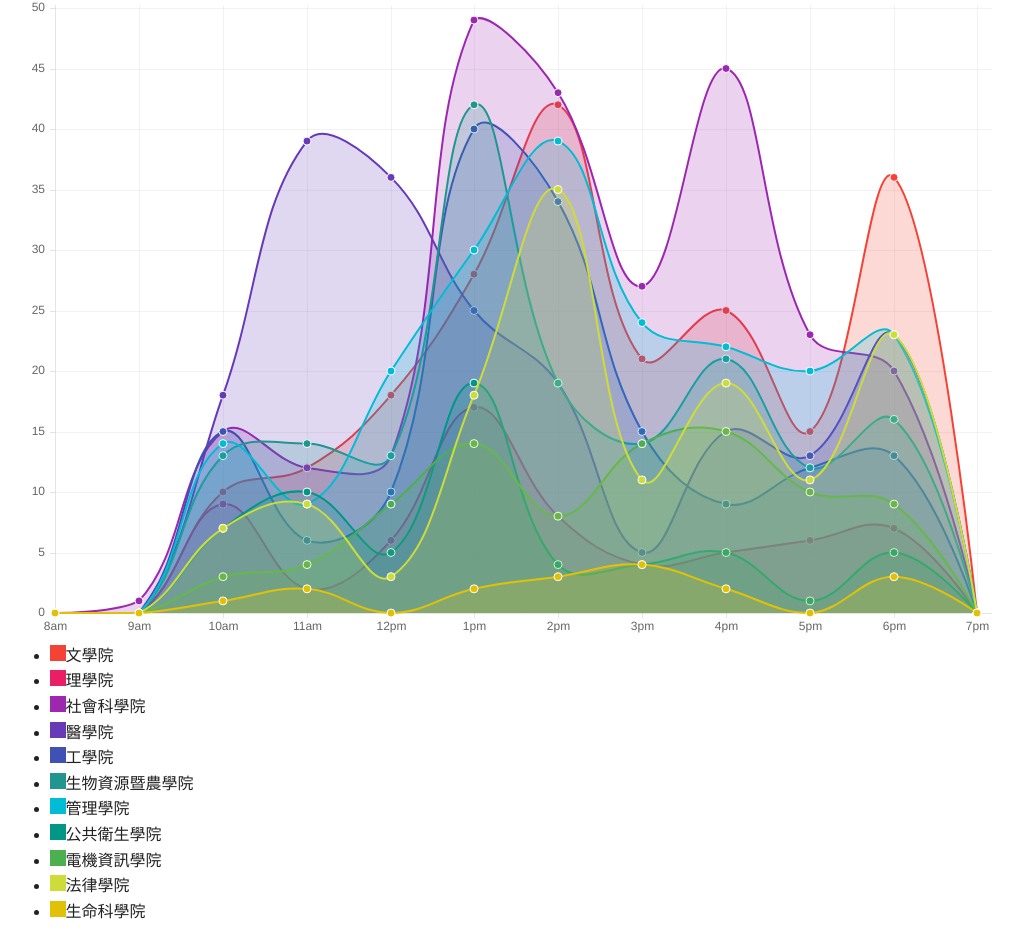
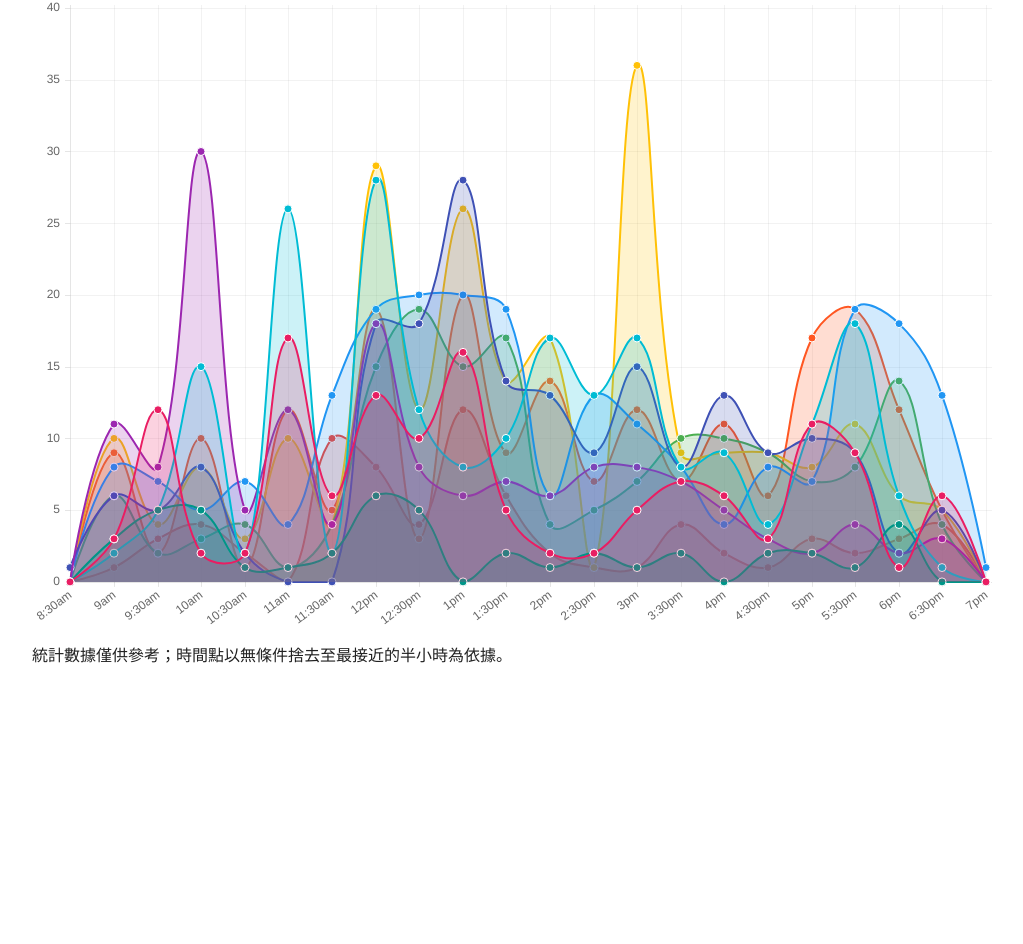
Before and after one commit to rschiang/ntu-vote-auth-stat, a website: page index.html in a window 1280 px wide. Shown: the part 77-1021 px from the top of the page, without its empty margins (123-1146 px from the left). After the commit the page ends 800 px from the top, so only its background shows below. Drawn offline with Linux system fonts and the light colour scheme.

Commit message:
Update chart

```diff
--- a/index.html
+++ b/index.html
@@ -5,140 +5,66 @@
     <meta charset='utf-8'>
     <link rel='stylesheet' href='bower_components/foundation/css/foundation.css'>
     <script src='bower_components/chartjs/Chart.min.js'></script>
-    <style type="text/css">
-        #legend1 span {
-            display: inline-block;
-            width: 1em; height: 1em;
-        }
-    </style>
 </head>
 <body>
     <div class='row'>
         <div class='large-12 columns'>
             <h1>領票統計</h1>
             <canvas id='chart1' width='960px' height='640px'></canvas>
-            <div id='legend1'></div>
+            <p>統計數據僅供參考；時間點以無條件捨去至最接近的半小時為依據。</p>
         </div>
     </div>
     <script>
+        var colors = ['f44336', 'ff5722', 'ffc107', '4caf50', '2196f3', '3f51b5', '9c27b0', '00bcd4', '009688', 'e91e63'];
+        var labels = []; for (var i = 17; i < 39; i++) labels.push(Math.floor((i >= 26 ? i - 24 : i) / 2) + (i % 2 == 0 ? '' : ':30') + (i >= 24 ? 'pm' : 'am'));
+        var raw_data = {
+            '水源校區': [0, 1, 3, 4, 2, 0, 10, 8, 4, 12, 6, 2, 1, 1, 4, 2, 1, 3, 2, 3, 4, 0],
+            '二活': [0, 9, 2, 10, 1, 12, 5, 19, 3, 20, 9, 14, 7, 12, 7, 11, 6, 17, 19, 12, 5, 0],
+            '共同': [0, 10, 4, 8, 3, 10, 4, 29, 12, 26, 14, 17, 1, 36, 9, 9, 9, 8, 11, 6, 5, 0],
+            '男一舍': [0, 6, 2, 3, 4, 1, 4, 15, 19, 15, 17, 4, 5, 7, 10, 10, 9, 7, 8, 14, 4, 0],
+            '活大': [0, 8, 7, 5, 7, 4, 13, 19, 20, 20, 19, 6, 13, 11, 8, 4, 8, 7, 19, 18, 13, 1],
+            '新社科院': [1, 6, 5, 8, 2, 0, 0, 18, 18, 28, 14, 13, 9, 15, 8, 13, 9, 10, 9, 2, 5, 0],
+            '新生': [0, 11, 8, 30, 5, 12, 4, 18, 8, 6, 7, 6, 8, 8, 7, 5, 3, 2, 4, 2, 3, 0],
+            '普通': [0, 2, 5, 15, 2, 26, 2, 28, 12, 8, 10, 17, 13, 17, 8, 9, 4, 11, 18, 6, 1, 0],
+            '公衛大樓': [0, 3, 5, 5, 1, 1, 2, 6, 5, 0, 2, 1, 2, 1, 2, 0, 2, 2, 1, 4, 0, 0],
+            '醫學院': [0, 3, 12, 2, 2, 17, 6, 13, 10, 16, 5, 2, 2, 5, 7, 6, 3, 11, 9, 1, 6, 0],
+        }
+        var raw_data_cumu = {
+            '水源校區': [0, 1, 4, 8, 10, 10, 20, 28, 32, 44, 50, 52, 53, 54, 58, 60, 61, 64, 66, 69, 73, 73],
+            '二活': [0, 9, 11, 21, 22, 34, 39, 58, 61, 81, 90, 104, 111, 123, 130, 141, 147, 164, 183, 195, 200, 200],
+            '共同': [0, 10, 14, 22, 25, 35, 39, 68, 80, 106, 120, 137, 138, 174, 183, 192, 201, 209, 220, 226, 231, 231],
+            '男一舍': [0, 6, 8, 11, 15, 16, 20, 35, 54, 69, 86, 90, 95, 102, 112, 122, 131, 138, 146, 160, 164, 164],
+            '活大': [0, 8, 15, 20, 27, 31, 44, 63, 83, 103, 122, 128, 141, 152, 160, 164, 172, 179, 198, 216, 229, 230],
+            '新社科院': [1, 7, 12, 20, 22, 22, 22, 40, 58, 86, 100, 113, 122, 137, 145, 158, 167, 177, 186, 188, 193, 193],
+            '新生': [0, 11, 19, 49, 54, 66, 70, 88, 96, 102, 109, 115, 123, 131, 138, 143, 146, 148, 152, 154, 157, 157],
+            '普通': [0, 2, 7, 22, 24, 50, 52, 80, 92, 100, 110, 127, 140, 157, 165, 174, 178, 189, 207, 213, 214, 214],
+            '公衛大樓': [0, 3, 8, 13, 14, 15, 17, 23, 28, 28, 30, 31, 33, 34, 36, 36, 38, 40, 41, 45, 45, 45],
+            '醫學院': [0, 3, 15, 17, 19, 36, 42, 55, 65, 81, 86, 88, 90, 95, 102, 108, 111, 122, 131, 132, 138, 138],
+        }
+
+        function to_hex(b) {
+            var conv_table = { '0': 0, '1': 1, '2': 2, '3': 3, '4': 4, '5': 5, '6': 6, '7': 7, '8': 8, '9': 9,
+                               'a': 10, 'b': 11, 'c': 12, 'd': 13, 'e': 14, 'f': 15 }
+            return conv_table[b[0]] * 16 + conv_table[b[1]];
+        }
+
+        var dataset = [];
+        for (var i in raw_data) {
+            var color = '#' + colors.shift();
+            dataset.push({
+                label: i,
+                data: raw_data[i],
+                fillColor: 'rgba('+to_hex(color.substring(1,3))+','+to_hex(color.substring(3,5))+','+to_hex(color.substring(5,7))+',.2)',
+                strokeColor: color,
+                pointColor: color,
+                pointStrokeColor: '#fff',
+                pointHighlightFill: '#fff',
+                pointHighlightStroke: color,
+            });
+        }
+
         var context = document.getElementById('chart1').getContext('2d');
-        var data = {
-            labels: ['8am', '9am', '10am', '11am', '12pm', '1pm', '2pm', '3pm', '4pm', '5pm', '6pm', '7pm'],
-            datasets:[
-                {
-                    label: '文學院',
-                    fillColor: 'rgba(244,67,54,0.2)',
-                    strokeColor: 'rgba(244,67,54,1)',
-                    pointColor: 'rgba(244,67,54,1)',
-                    pointStrokeColor: '#fff',
-                    pointHighlightFill: '#fff',
-                    pointHighlightStroke: 'rgba(244,67,54,1)',
-                    data: [0, 0, 10, 12, 18, 28, 42, 21, 25, 15, 36, 0],
-                },
-                {
-                    label: '理學院',
-                    fillColor: 'rgba(233,30,99,0.2)',
-                    strokeColor: 'rgba(233,30,99,1)',
-                    pointColor: 'rgba(233,30,99,1)',
-                    pointStrokeColor: '#fff',
-                    pointHighlightFill: '#fff',
-                    pointHighlightStroke: 'rgba(233,30,99,1)',
-                    data: [0, 0, 9, 2, 6, 17, 8, 4, 5, 6, 7, 0],
-                },
-                {
-                    label: '社會科學院',
-                    fillColor: 'rgba(156,39,176,0.2)',
-                    strokeColor: 'rgba(156,39,176,1)',
-                    pointColor: 'rgba(156,39,176,1)',
-                    pointStrokeColor: '#fff',
-                    pointHighlightFill: '#fff',
-                    pointHighlightStroke: 'rgba(156,39,176,1)',
-                    data: [0, 1, 15, 12, 13, 49, 43, 27, 45, 23, 20, 0],
-                },
-                {
-                    label: '醫學院',
-                    fillColor: 'rgba(103,58,183,0.2)',
-                    strokeColor: 'rgba(103,58,183,1)',
-                    pointColor: 'rgba(103,58,183,1)',
-                    pointStrokeColor: '#fff',
-                    pointHighlightFill: '#fff',
-                    pointHighlightStroke: 'rgba(103,58,183,1)',
-                    data: [0, 0, 18, 39, 36, 25, 19, 5, 15, 13, 23, 0],
-                },
-                {
-                    label: '工學院',
-                    fillColor: 'rgba(63,81,181,0.2)',
-                    strokeColor: 'rgba(63,81,181,1)',
-                    pointColor: 'rgba(63,81,181,1)',
-                    pointStrokeColor: '#fff',
-                    pointHighlightFill: '#fff',
-                    pointHighlightStroke: 'rgba(63,81,181,1)',
-                    data: [0, 0, 15, 6, 10, 40, 34, 15, 9, 12, 13, 0],
-                },
-                {
-                    label: '生物資源暨農學院',
-                    fillColor: 'rgba(33,150,143,0.2)',
-                    strokeColor: 'rgba(33,150,143,1)',
-                    pointColor: 'rgba(33,150,143,1)',
-                    pointStrokeColor: '#fff',
-                    pointHighlightFill: '#fff',
-                    pointHighlightStroke: 'rgba(33,150,143,1)',
-                    data: [0, 0, 13, 14, 13, 42, 19, 14, 21, 12, 16, 0],
-                },
-                {
-                    label: '管理學院',
-                    fillColor: 'rgba(0,188,212,0.2)',
-                    strokeColor: 'rgba(0,188,212,1)',
-                    pointColor: 'rgba(0,188,212,1)',
-                    pointStrokeColor: '#fff',
-                    pointHighlightFill: '#fff',
-                    pointHighlightStroke: 'rgba(0,188,212,1)',
-                    data: [0, 0, 14, 9, 20, 30, 39, 24, 22, 20, 23, 0],
-                },
-                {
-                    label: '公共衛生學院',
-                    fillColor: 'rgba(0,150,136,0.2)',
-                    strokeColor: 'rgba(0,150,136,1)',
-                    pointColor: 'rgba(0,150,136,1)',
-                    pointStrokeColor: '#fff',
-                    pointHighlightFill: '#fff',
-                    pointHighlightStroke: 'rgba(0,150,136,1)',
-                    data: [0, 0, 7, 10, 5, 19, 4, 4, 5, 1, 5, 0],
-                },
-                {
-                    label: '電機資訊學院',
-                    fillColor: 'rgba(76,175,80,0.2)',
-                    strokeColor: 'rgba(76,175,80,1)',
-                    pointColor: 'rgba(76,175,80,1)',
-                    pointStrokeColor: '#fff',
-                    pointHighlightFill: '#fff',
-                    pointHighlightStroke: 'rgba(76,175,80,1)',
-                    data: [0, 0, 3, 4, 9, 14, 8, 14, 15, 10, 9, 0],
-                },
-                {
-                    label: '法律學院',
-                    fillColor: 'rgba(205,220,57,0.2)',
-                    strokeColor: 'rgba(205,220,57,1)',
-                    pointColor: 'rgba(205,220,57,1)',
-                    pointStrokeColor: '#fff',
-                    pointHighlightFill: '#fff',
-                    pointHighlightStroke: 'rgba(205,220,57,1)',
-                    data: [0, 0, 7, 9, 3, 18, 35, 11, 19, 11, 23, 0],
-                },
-                {
-                    label: '生命科學院',
-                    fillColor: 'rgba(225,193,7,0.2)',
-                    strokeColor: 'rgba(225,193,7,1)',
-                    pointColor: 'rgba(225,193,7,1)',
-                    pointStrokeColor: '#fff',
-                    pointHighlightFill: '#fff',
-                    pointHighlightStroke: 'rgba(225,193,7,1)',
-                    data: [0, 0, 1, 2, 0, 2, 3, 4, 2, 0, 3, 0],
-                }
-            ]
-        };
-        var chart1 = new Chart(context).Line(data, {});
-        document.getElementById('legend1').innerHTML = chart1.generateLegend();
+        var chart1 = new Chart(context).Line({ labels: labels, datasets: dataset }, { multiTooltipTemplate: "<%if (datasetLabel) {%><%=datasetLabel%>: <%}%><%= value %>" });
     </script>
 </body>
 </html>
```
